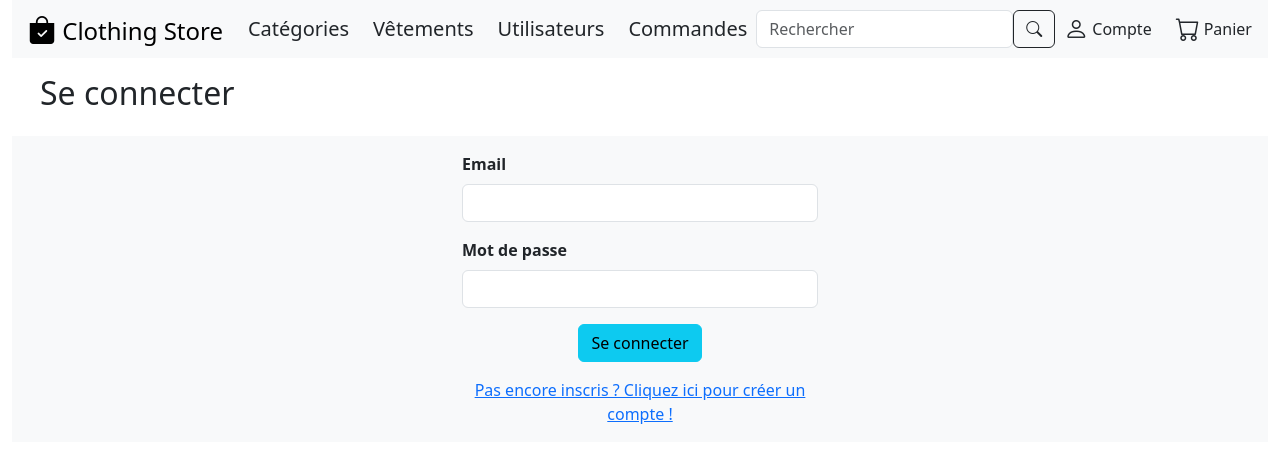
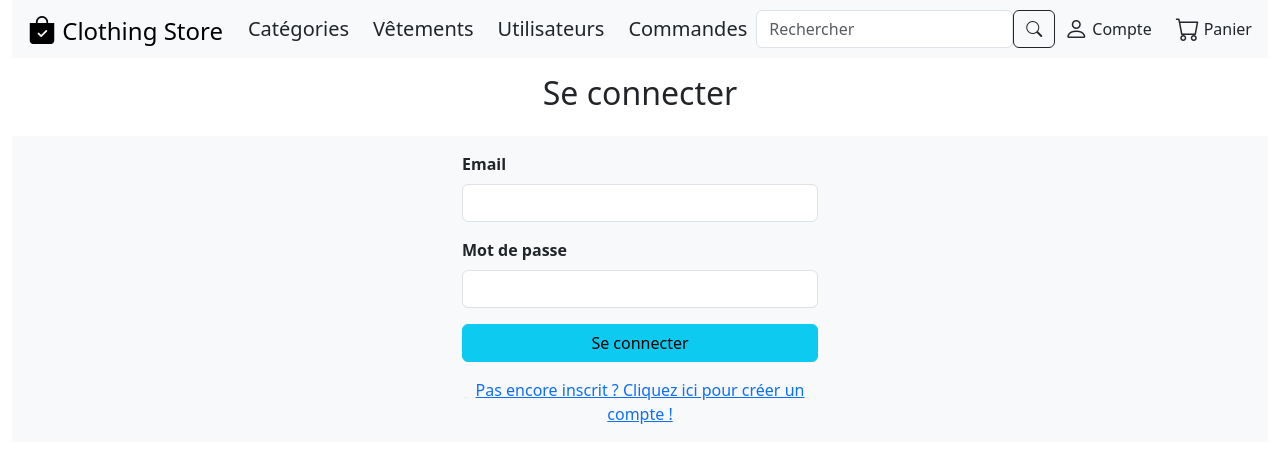
Before and after one commit to hasanbasricaglayan/ClothingStoreFrontend, an Angular app: page /login in a window 1280 px wide. Shown: the top 462 px of the page. Built offline with nearby package versions, Linux system fonts and the light colour scheme.

Commit message:
Mise à jour du composant login

```diff
--- a/src/app/login/login.component.html
+++ b/src/app/login/login.component.html
@@ -1,4 +1,4 @@
-<div class="row m-3">
+<div class="row text-center m-3">
 	<h2>Se connecter</h2>
 </div>
 <section class="bg-body-tertiary">
@@ -14,10 +14,10 @@
 					<input type="password" class="form-control" id="password" required #password>
 				</div>
 				<div class="text-center mb-3">
-					<button type="submit" class="btn btn-info btn-block">Se connecter</button>
+					<button type="submit" class="btn btn-info w-100">Se connecter</button>
 				</div>
 				<div class="text-center">
-					<a routerLink="sign-in">Pas encore inscris ? Cliquez ici pour créer un compte !</a>
+					<a routerLink="sign-up">Pas encore inscrit ? Cliquez ici pour créer un compte !</a>
 				</div>
 			</form>
 		</div>
```
